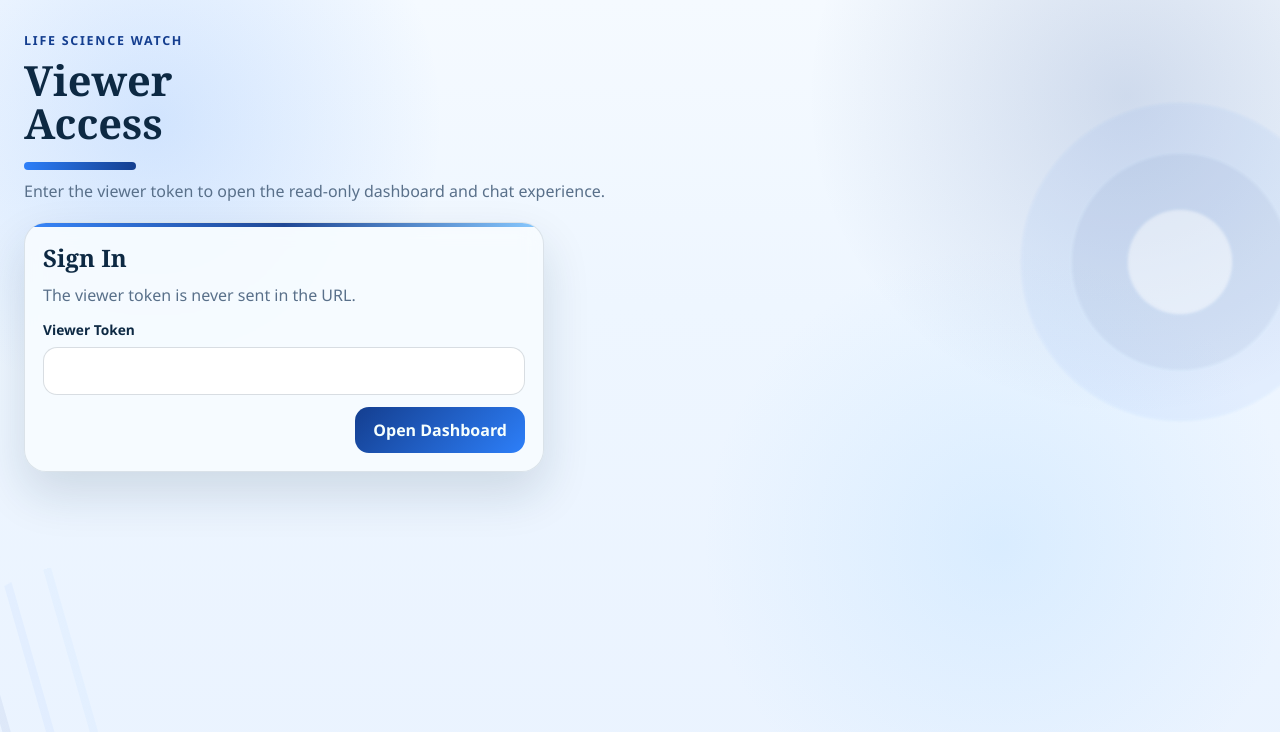
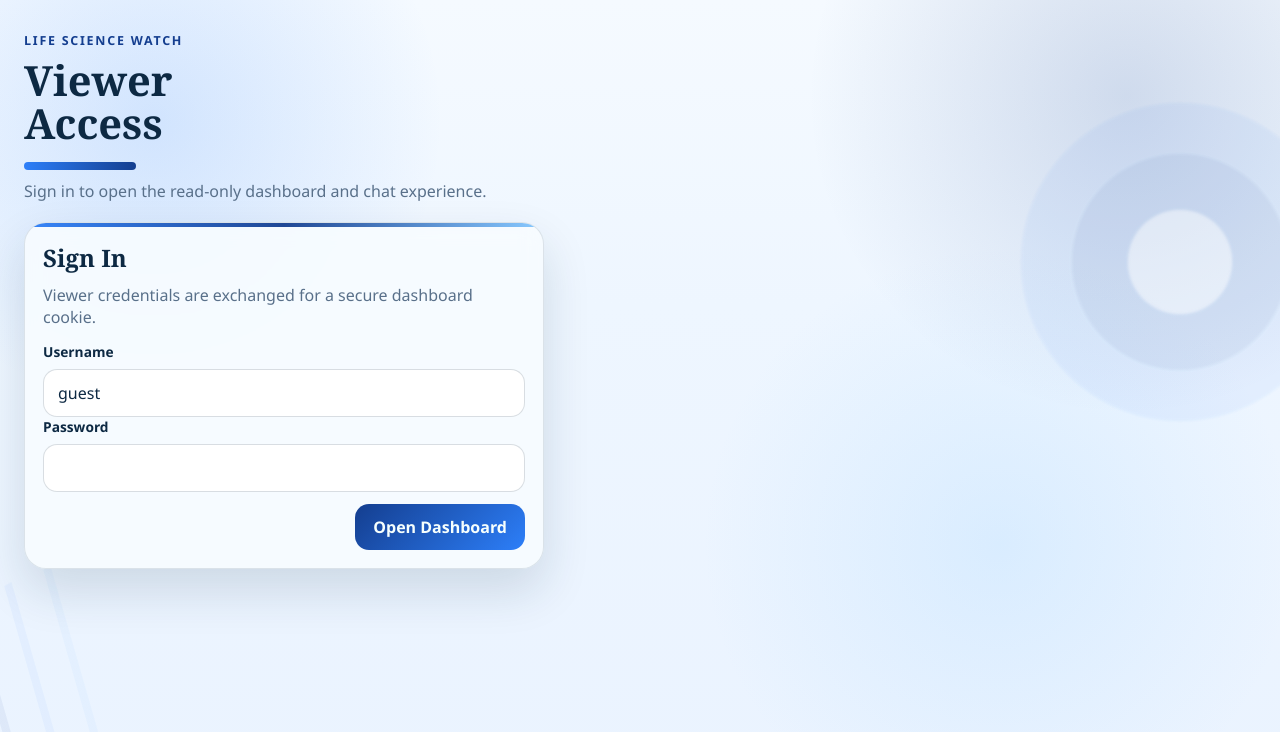
Before and after one commit to valentinjoseph/lifescihub, a FastAPI app: page /viewer in a window 1280 px wide. Shown: the top 732 px of the page. Run offline with FastAPI, Linux system fonts and the light colour scheme; some libraries are stand-ins or nearby versions.

Commit message:
Add viewer username password login

```diff
--- a/app.py
+++ b/app.py
@@ -21,7 +21,13 @@ from pydantic import BaseModel
 from sqlalchemy import text
 from starlette.middleware.trustedhost import TrustedHostMiddleware
 
-from core.auth import path_requires_auth, request_has_valid_auth, request_has_valid_viewer_auth, viewer_request_is_allowed
+from core.auth import (
+    path_requires_auth,
+    request_has_valid_auth,
+    request_has_valid_viewer_auth,
+    viewer_credentials_are_valid,
+    viewer_request_is_allowed,
+)
 from core.config import (
     ALLOWED_HOSTS,
     API_AUTH_TOKEN,
@@ -34,6 +40,8 @@ from core.config import (
     PUBLIC_RATE_LIMIT_WINDOW_SECONDS,
     RATE_LIMIT_ENABLED,
     VIEWER_ACCESS_TOKEN,
+    VIEWER_PASSWORD_HASH,
+    VIEWER_USERNAME,
 )
 from core.dashboard import chat_about_news, fetch_dashboard_payload
 from db.session import engine
@@ -312,9 +320,19 @@ def viewer(request: Request):
 
 
 @app.post("/viewer", include_in_schema=False, response_model=None)
-def viewer_login(request: Request, access_token: str = Form(...)) -> RedirectResponse:
-    if not VIEWER_ACCESS_TOKEN or access_token != VIEWER_ACCESS_TOKEN:
-        raise HTTPException(status_code=401, detail="Invalid viewer token")
+def viewer_login(
+    request: Request,
+    username: str | None = Form(default=None),
+    password: str | None = Form(default=None),
+    access_token: str | None = Form(default=None),
+) -> RedirectResponse:
+    token_login_is_valid = bool(VIEWER_ACCESS_TOKEN and access_token == VIEWER_ACCESS_TOKEN)
+    credential_login_is_valid = bool(
+        VIEWER_ACCESS_TOKEN
+        and viewer_credentials_are_valid(username, password, VIEWER_USERNAME, VIEWER_PASSWORD_HASH)
+    )
+    if not token_login_is_valid and not credential_login_is_valid:
+        raise HTTPException(status_code=401, detail="Invalid viewer credentials")
 
     response = RedirectResponse(url="/dashboard", status_code=303)
     response.set_cookie(
--- a/core/auth.py
+++ b/core/auth.py
@@ -1,6 +1,9 @@
 """Shared auth helpers for admin and viewer access."""
 
 from __future__ import annotations
+
+import hashlib
+import hmac
 
 from fastapi import Request
 
@@ -59,6 +62,23 @@ def request_has_valid_viewer_auth(request: Request, expected_token: str | None)
     return False
 
 
+def viewer_credentials_are_valid(
+    username: str | None,
+    password: str | None,
+    expected_username: str | None,
+    expected_password_hash: str | None,
+) -> bool:
+    if not username or not password or not expected_username or not expected_password_hash:
+        return False
+
+    if not hmac.compare_digest(username, expected_username):
+        return False
+
+    submitted_hash = hashlib.sha256(password.encode("utf-8")).hexdigest()
+    normalized_expected_hash = expected_password_hash.removeprefix("sha256:").strip().lower()
+    return hmac.compare_digest(submitted_hash, normalized_expected_hash)
+
+
 def viewer_request_is_allowed(method: str, path: str) -> bool:
     if not path_requires_auth(path):
         return True
--- a/core/config.py
+++ b/core/config.py
@@ -25,6 +25,8 @@ API_ENABLE_DOCS = env_bool("API_ENABLE_DOCS", True)
 API_REQUIRE_AUTH = env_bool("API_REQUIRE_AUTH", True)
 API_AUTH_TOKEN = os.getenv("API_AUTH_TOKEN", os.getenv("LSW_RUN_TOKEN"))
 VIEWER_ACCESS_TOKEN = os.getenv("VIEWER_ACCESS_TOKEN")
+VIEWER_USERNAME = os.getenv("VIEWER_USERNAME", "guest")
+VIEWER_PASSWORD_HASH = os.getenv("VIEWER_PASSWORD_HASH")
 RATE_LIMIT_ENABLED = env_bool("RATE_LIMIT_ENABLED", True)
 PUBLIC_RATE_LIMIT_WINDOW_SECONDS = int(os.getenv("PUBLIC_RATE_LIMIT_WINDOW_SECONDS", "60"))
 PUBLIC_RATE_LIMIT_MAX_REQUESTS = int(os.getenv("PUBLIC_RATE_LIMIT_MAX_REQUESTS", "240"))
--- a/templates/viewer_login.html
+++ b/templates/viewer_login.html
@@ -12,19 +12,23 @@
       <div>
         <p class="eyebrow">Life Science Watch</p>
         <h1>Viewer Access</h1>
-        <p class="subtitle">Enter the viewer token to open the read-only dashboard and chat experience.</p>
+        <p class="subtitle">Sign in to open the read-only dashboard and chat experience.</p>
       </div>
     </section>
 
     <section class="panel" style="max-width: 520px;">
       <div class="panel-head">
         <h2>Sign In</h2>
-        <p>The viewer token is never sent in the URL.</p>
+        <p>Viewer credentials are exchanged for a secure dashboard cookie.</p>
       </div>
       <form method="post" action="/viewer">
-        <label for="access_token">
-          <span>Viewer Token</span>
-          <input id="access_token" name="access_token" type="password" autocomplete="off" required>
+        <label for="username">
+          <span>Username</span>
+          <input id="username" name="username" type="text" autocomplete="username" value="guest" required>
+        </label>
+        <label for="password">
+          <span>Password</span>
+          <input id="password" name="password" type="password" autocomplete="current-password" required>
         </label>
         <div class="chat-actions">
           <button class="primary" type="submit">Open Dashboard</button>
```
Also changed, not shown: tests/test_auth_helpers.py (+27 -0 lines), README.md, 1 other file.
